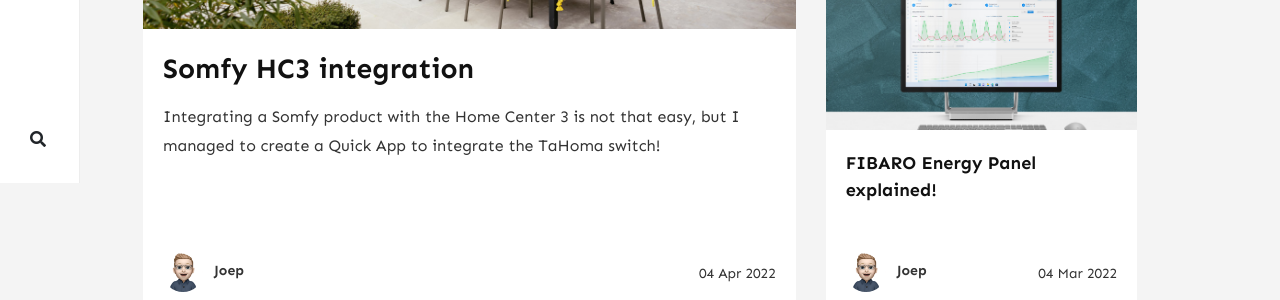
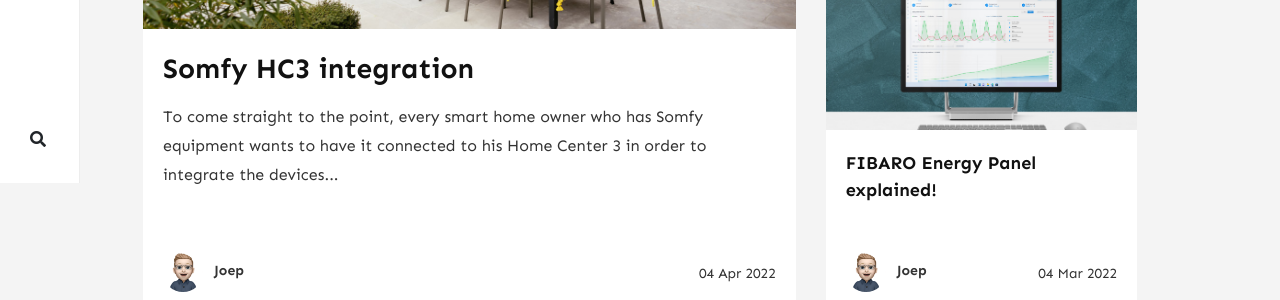
Before and after one commit to joepv/joepv.github.io, a Jekyll site: the page built from index.html, in a window 1280 px wide. Shown: the part 717-1017 px from the top of the page. Built offline with Jekyll 4.4.1, drawn with Linux system fonts in a browser that asks for light colours; nearby versions of some CDN libraries; the list of posts is cut into pages by our own code; comment, search, counter and statistics services are not loaded; some of the changed lines change nothing that is shown.

Commit message:
doc(images): new screenshots

```diff
--- a/_posts/2022-04-04-somfy.md
+++ b/_posts/2022-04-04-somfy.md
@@ -8,16 +8,18 @@
 tags: [ Lua, Scene, Quick App ]
 image: ../assets/images/somfy.jpg
 beforetoc: "In this blog I’ll show you the Quick App I created to connect to the TaHoma switch ecosystem via the Somfy API."
-toc: true
+toc: false
 ---
 
-Integrating a Somfy product with the Home Center 3 is not that easy, but I managed to create a Quick App to integrate the *[TaHoma switch](https://www.somfy.nl/producten/1870595/tahoma-switch)*!
+To come straight to the point, every smart home owner who has Somfy equipment wants to have it connected to his Home Center 3 in order to integrate the devices into scenes and build cool automations with it. Integrating a Somfy product with the Home Center 3 is not that easy, but I managed to create a Quick App to integrate the *[TaHoma switch](https://www.somfy.nl/producten/1870595/tahoma-switch)*!
 
 ![hc3-somfy1.png](../assets/images/hc3-somfy1.png)
 
 ## How Somfy works with the HC3
 
-I wrote a Quick App that creates `com.fibaro.rollerShutter` childs for the following device types:
+The [Roller Shutter 3](https://www.fibaro.com/en/products/smart-roller-shutter/) Z-wave module made by FIBARO allows you to control electric blinds, awnings, roller shutters, roller blinds, and gates with the HC3. For Somfy devices this module is not an option, so I created a Quick App that reads the Somfy devices from the [TaHoma switch](https://www.somfy.nl/producten/1870595/tahoma-switch) box and creates child devices with the `com.fibaro.rollerShutter` device type. This allows you to control the devices in almost the same way the Roller Shutter 3 Z-wave module does.
+
+The Quick App supports the following device types:
 
 | Device                  | Tested |
 | ----------------------- | ------ |
@@ -91,14 +93,20 @@
 
 This will automatically maintain an optimal temperature inside your home with just 4 lines of code!
 
+## Using the “My” (or favorite) position
+
+Somfy remotes have a **my** button to easily set your blinds to a favorite position. In the Quick App I mapped the **Favorite position** button of the child devices to the **my** button action. Most Somfy devices are based on the RTS protocol and don’t allow to set a certain level. By assigning a favorite position to your **my** button you can still set your blinds to a certain position in a Home Center 3 scene.
+
+![hc3-somfy5.png](../assets/images/hc3-somfy5.png)
+
 ## Support
 
-The Somfy API may change in the future and **I cannot provide any support or advice of any kind when you use my Quick App**. I made this Quick App in my spare time as a hobby and am publishing the Quick App for others to enjoy the integration in their smart homes too.
+The Somfy API may change in the future and **I cannot provide any support or advice of any kind when you use my Quick App**. I made this Quick App in my spare time as a hobby and am publishing the Quick App for others to enjoy the integration in their smart homes too.
 
 ## Disclaimer
 
 This Quick App has been written in such a way that it respects the Somfy API guidelines. Your use of the Somfy TaHoma switch Quick App is solely at your own risk. If your public IP address is blocked by the Somfy API servers, that is your own responsibility. If Somfy changes or stops offering the API that this Quick App uses, I will not be responsible for the failure of automations made with this Quick App.
 
-## **Download**
+## Notice of Non-Affiliation
 
-You can download my Somfy TaHoma Quick App and documentation from the FIBARO Marketplace.
+I’m not affiliated, associated, authorized, endorsed by, or in any way officially connected with FIBARO (Benelux), or any of its subsidiaries or its affiliates. All product and company names as well as related images are registered trademarks of their respective owners.
```
Also changed, not shown: assets/images/hc3-somfy2.png, assets/images/hc3-somfy5.png (added).
